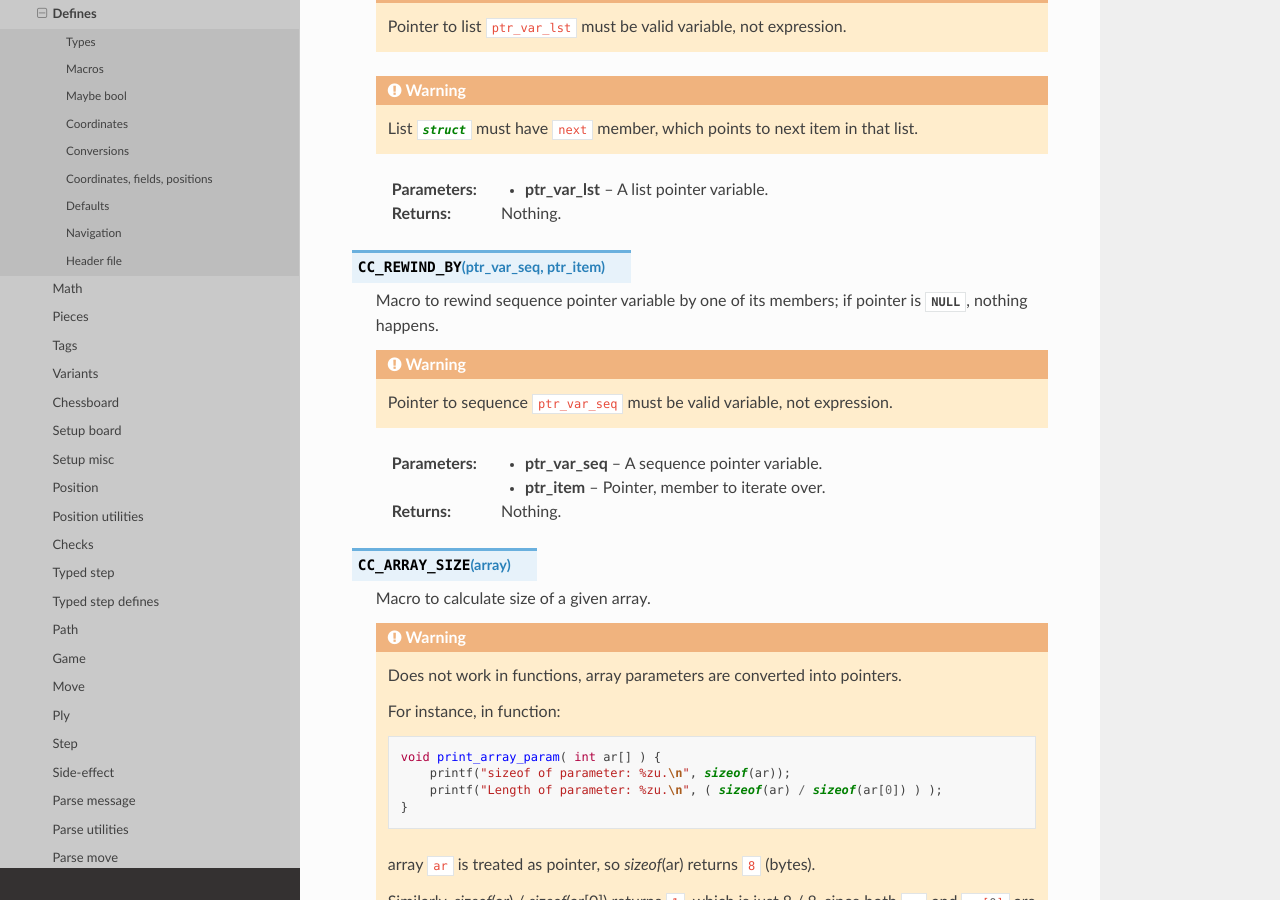
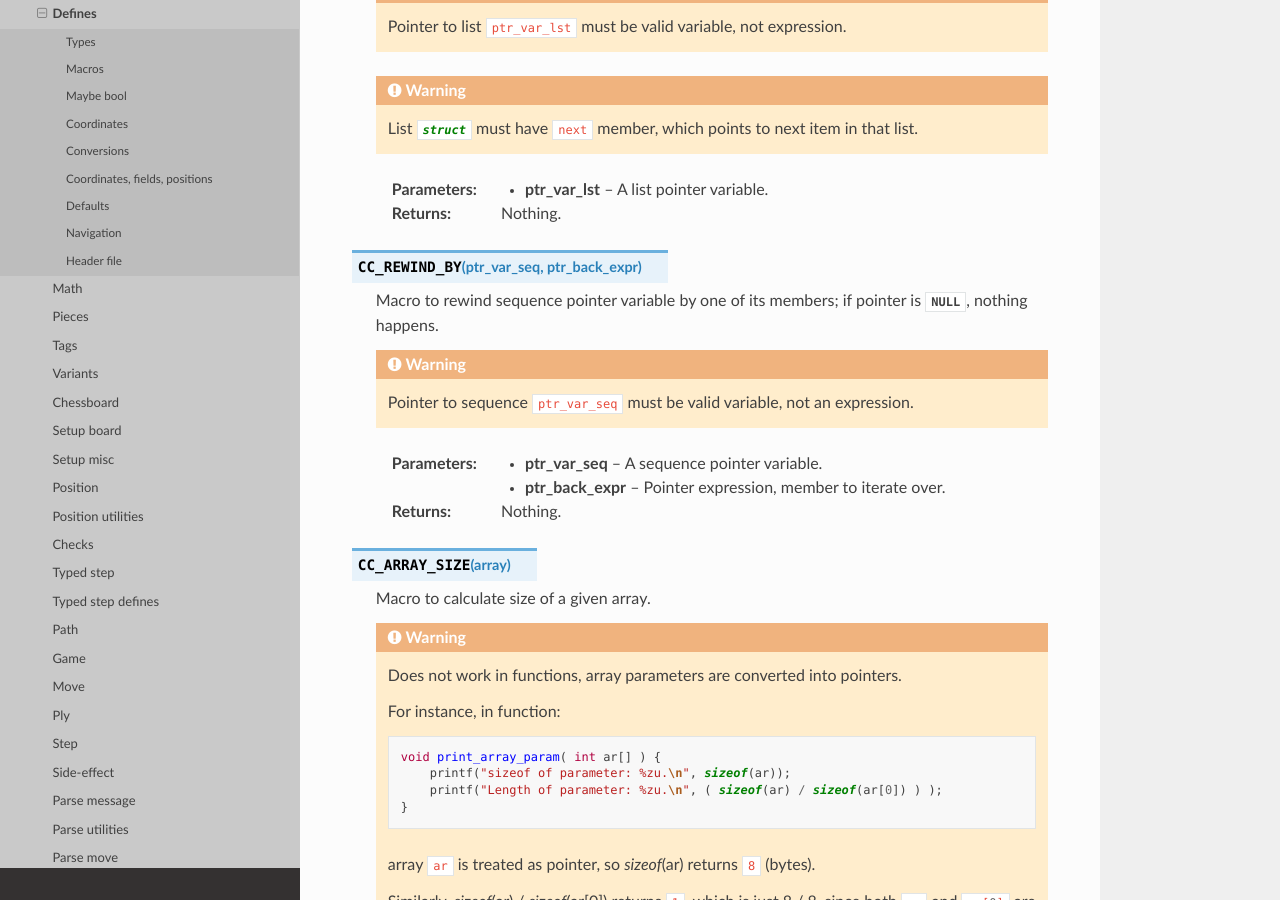
Before and after one commit to mmlacak/crochess, a Sphinx documentation site: the page built from docs/source/libcc/ccdefines.rst, in a window 1280 px wide and 900 px high, scrolled down 10679 px. Built offline with Sphinx 7.4.7 and the Read the Docs theme 3.1.0, drawn with Linux system fonts in a browser that asks for light colours.

Commit message:
Renamed CC_REWIND_BY() macro parameter.

```diff
--- a/docs/source/libcc/ccdefines.rst
+++ b/docs/source/libcc/ccdefines.rst
@@ -525,17 +525,17 @@ Navigation
     :param ptr_var_lst: A list pointer variable.
     :returns: Nothing.
 
-.. c:macro:: CC_REWIND_BY(ptr_var_seq,ptr_item)
+.. c:macro:: CC_REWIND_BY(ptr_var_seq,ptr_back_expr)
 
     Macro to rewind sequence pointer variable by one of its members; if pointer
     is :c:data:`NULL`, nothing happens.
 
     .. warning::
 
-        Pointer to sequence :c:`ptr_var_seq` must be valid variable, not expression.
+        Pointer to sequence :c:`ptr_var_seq` must be valid variable, not an expression.
 
     :param ptr_var_seq: A sequence pointer variable.
-    :param ptr_item: Pointer, member to iterate over.
+    :param ptr_back_expr: Pointer expression, member to iterate over.
     :returns: Nothing.
 
 .. c:macro:: CC_ARRAY_SIZE(array)
```
Also changed, not shown: README.md (+2 -2 lines), 5 other files.
